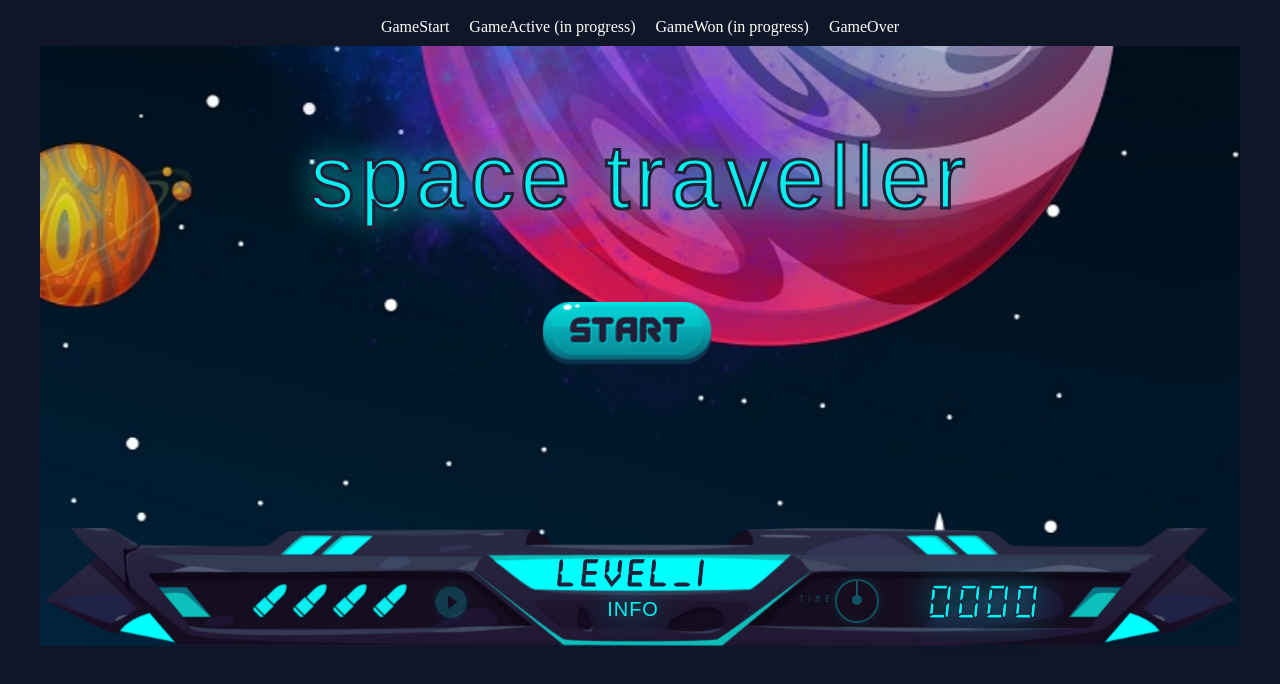
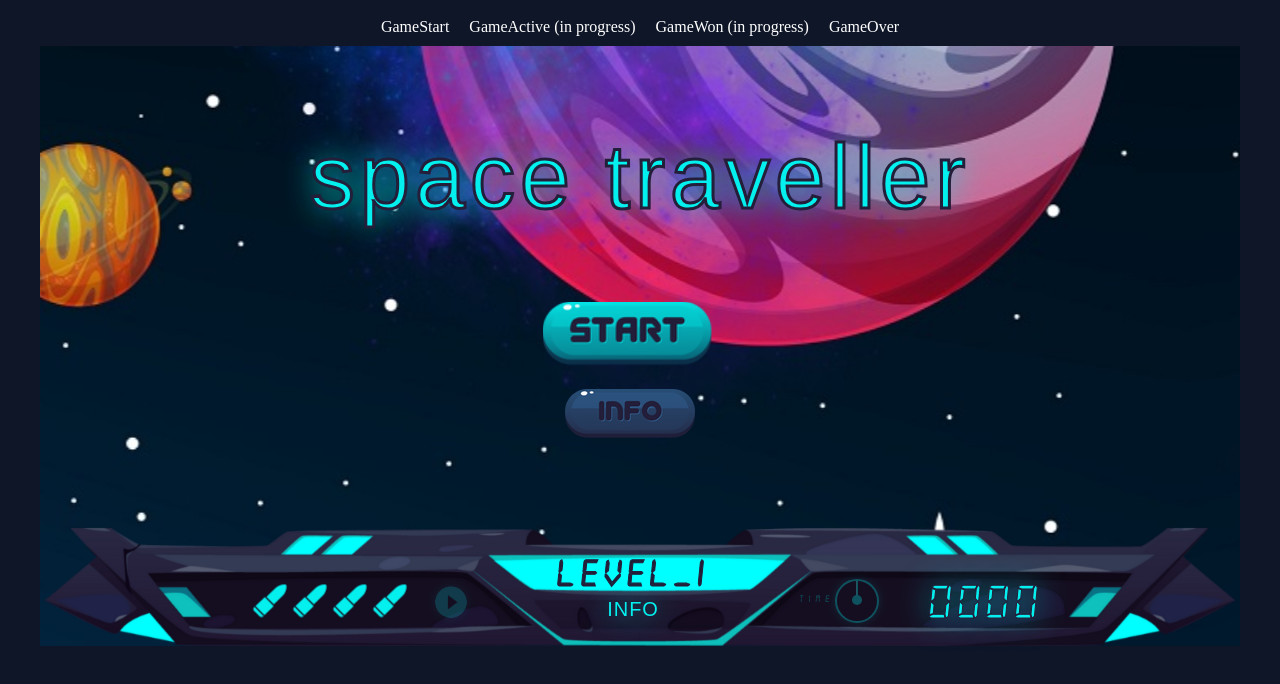
Before and after one commit to meljaszuk/SpaceTraveler-Game-in-React, a React (Create React App) app: page / in a window 1280 px wide. Shown: the top 684 px of the page. Built offline with nearby package versions, Linux system fonts and the light colour scheme; a web font is replaced by a local one.

Commit message:
add extra InfoButton under StartButton

```diff
--- a/src/components/StartButton/StartButton.tsx
+++ b/src/components/StartButton/StartButton.tsx
@@ -9,16 +9,28 @@ export const StartButton: React.FC = () => {
     throw new Error('AppContext must be used within a ContextProvider');
   }
 
-  const { setGameStatus, gameStatus } = context;
+  const { setGameStatus, gameStatus, setIsInfo } = context;
 
   const handleStart = () => {
     setGameStatus('GameActive');
   };
 
+  const openInfo = () => {
+    setIsInfo(true);
+  };
+
   return (
-    <div
-      className={`${styles.button} ${gameStatus === 'GameOver' ? styles.GameOver : ''}`}
-      onClick={handleStart}
-    />
+    <div className={styles.container}>
+      <div
+        className={`${styles.button} ${gameStatus === 'GameOver' ? styles.GameOver : ''}`}
+        onClick={handleStart}
+      />
+      <div
+        className={`${styles.infoButton} ${gameStatus !== 'GameStart' ? styles.hidden : ''}`}
+        onClick={openInfo}
+      />
+
+    </div>
+
   );
 };
```
